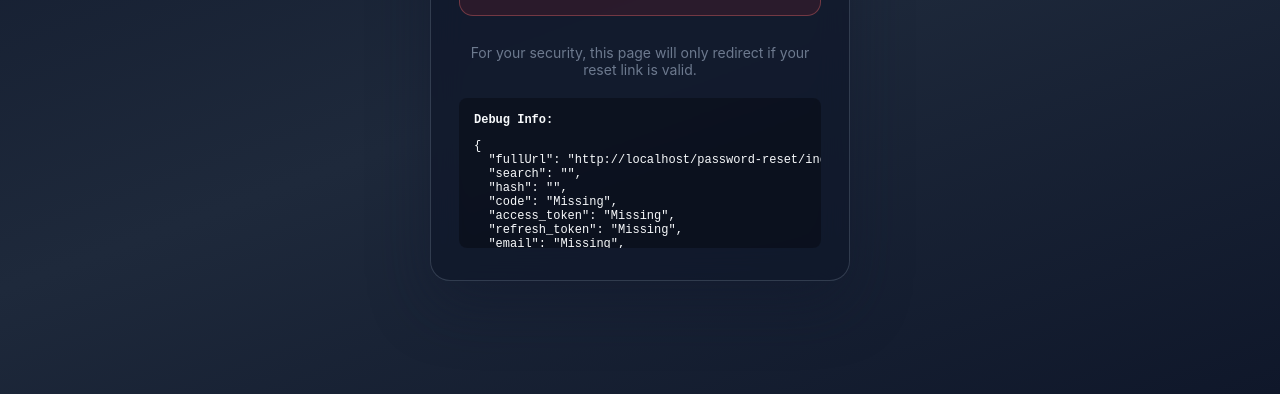
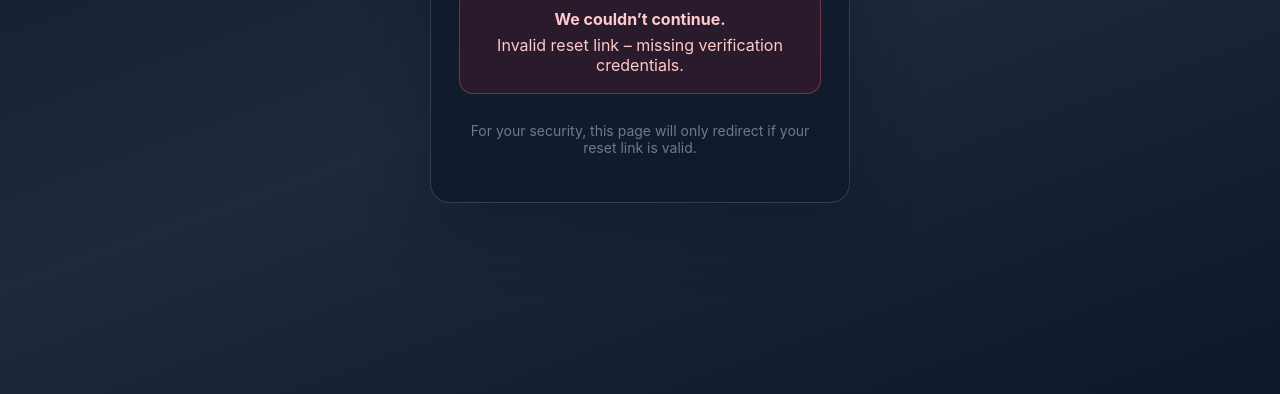
Before and after one commit to OscarW99/strava-oauth-redirect, a plain HTML site: page password-reset/index.html in a window 1280 px wide. Shown: the part 406-800 px from the top of the page. Drawn offline with Linux system fonts and the light colour scheme.

Commit message:
Fix HTML structure and clean up code

```diff
--- a/password-reset/index.html
+++ b/password-reset/index.html
@@ -175,27 +175,15 @@
             }
 
             function logParams(params) {
-                const debugInfo = {
-                    fullUrl: window.location.href,
-                    search: window.location.search,
-                    hash: window.location.hash,
-                    code: params.code ? `${params.code.substring(0, 20)}...` : 'Missing',
-                    access_token: params.access_token ? `${params.access_token.substring(0, 20)}...` : 'Missing',
-                    refresh_token: params.refresh_token ? `${params.refresh_token.substring(0, 20)}...` : 'Missing',
+                console.log('Password reset URL params:', {
+                    code: params.code ? 'Present' : 'Missing',
+                    access_token: params.access_token ? 'Present' : 'Missing',
+                    refresh_token: params.refresh_token ? 'Present' : 'Missing',
                     email: params.email ? decodeURIComponent(params.email) : 'Missing',
                     type: params.type || 'Missing',
                     error: params.error,
-                    error_description: params.error_description,
-                    timestamp: new Date().toISOString(),
-                    userAgent: navigator.userAgent
-                };
-                console.log('Password reset URL params:', debugInfo);
-
-                // Also display debug info on the page for troubleshooting
-                const debugElement = document.createElement('div');
-                debugElement.style.cssText = 'margin-top: 20px; padding: 15px; background: rgba(0,0,0,0.3); border-radius: 8px; font-family: monospace; font-size: 12px; text-align: left; max-height: 150px; overflow-y: auto;';
-                debugElement.innerHTML = `<strong>Debug Info:</strong><pre>${JSON.stringify(debugInfo, null, 2)}</pre>`;
-                document.querySelector('.container').appendChild(debugElement);
+                    error_description: params.error_description
+                });
             }
 
             function isMobile() {
@@ -248,12 +236,6 @@
                 const appUrl = `runbuilder://password-reset?${queryString}`;
                 console.log('Redirecting to app with deep link:', appUrl);
 
-                // Also show the deep link URL on the page for debugging
-                const linkElement = document.createElement('div');
-                linkElement.style.cssText = 'margin-top: 15px; padding: 10px; background: rgba(59, 130, 246, 0.1); border: 1px solid rgba(59, 130, 246, 0.3); border-radius: 6px; font-size: 12px;';
-                linkElement.innerHTML = `<strong>Deep Link:</strong><br><code style="word-break: break-all; color: #60a5fa;">${appUrl}</code>`;
-                document.querySelector('.container').appendChild(linkElement);
-
                 if (isMobile()) {
                     window.location.href = appUrl;
                     scheduleFallbackMessage();
```
